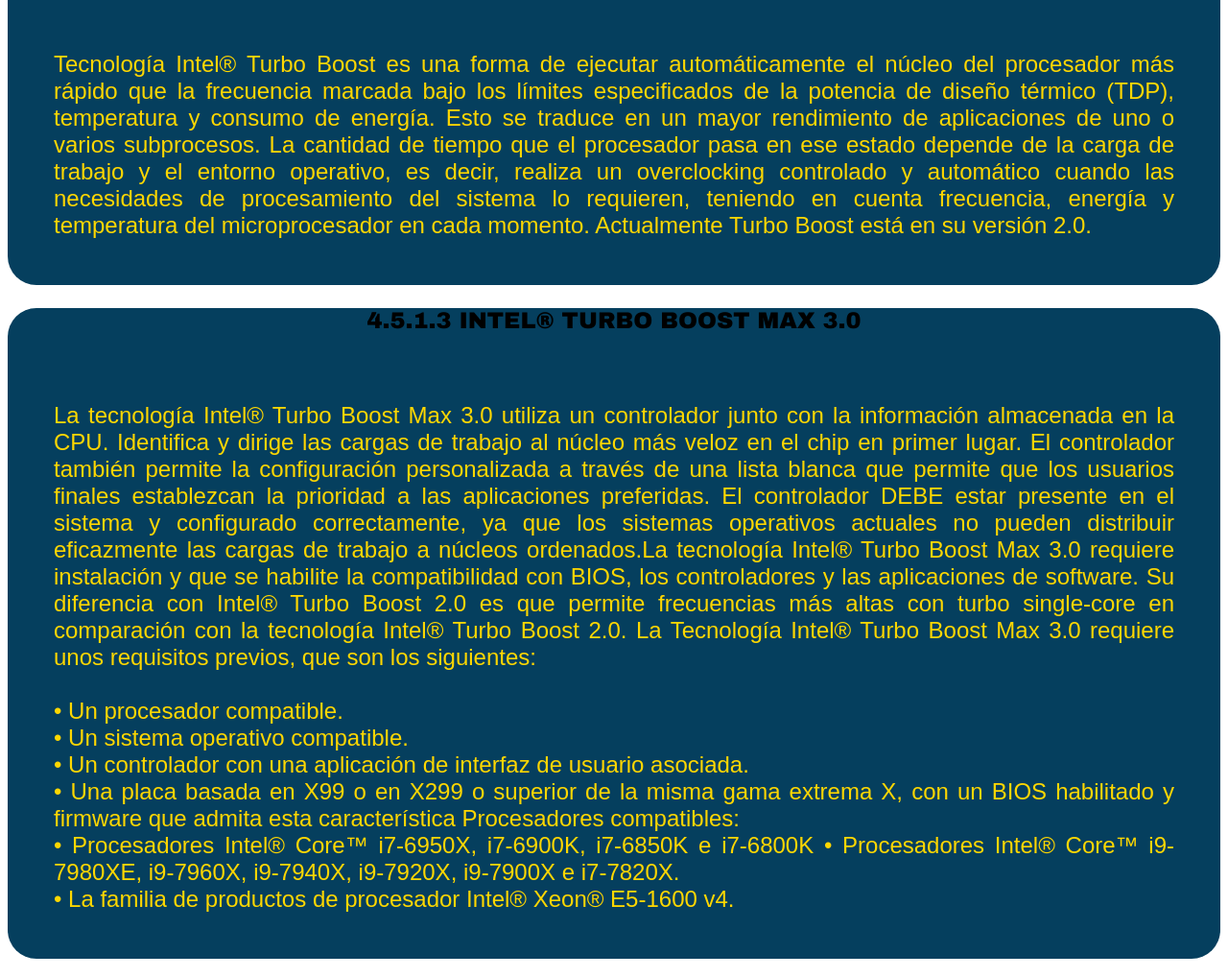
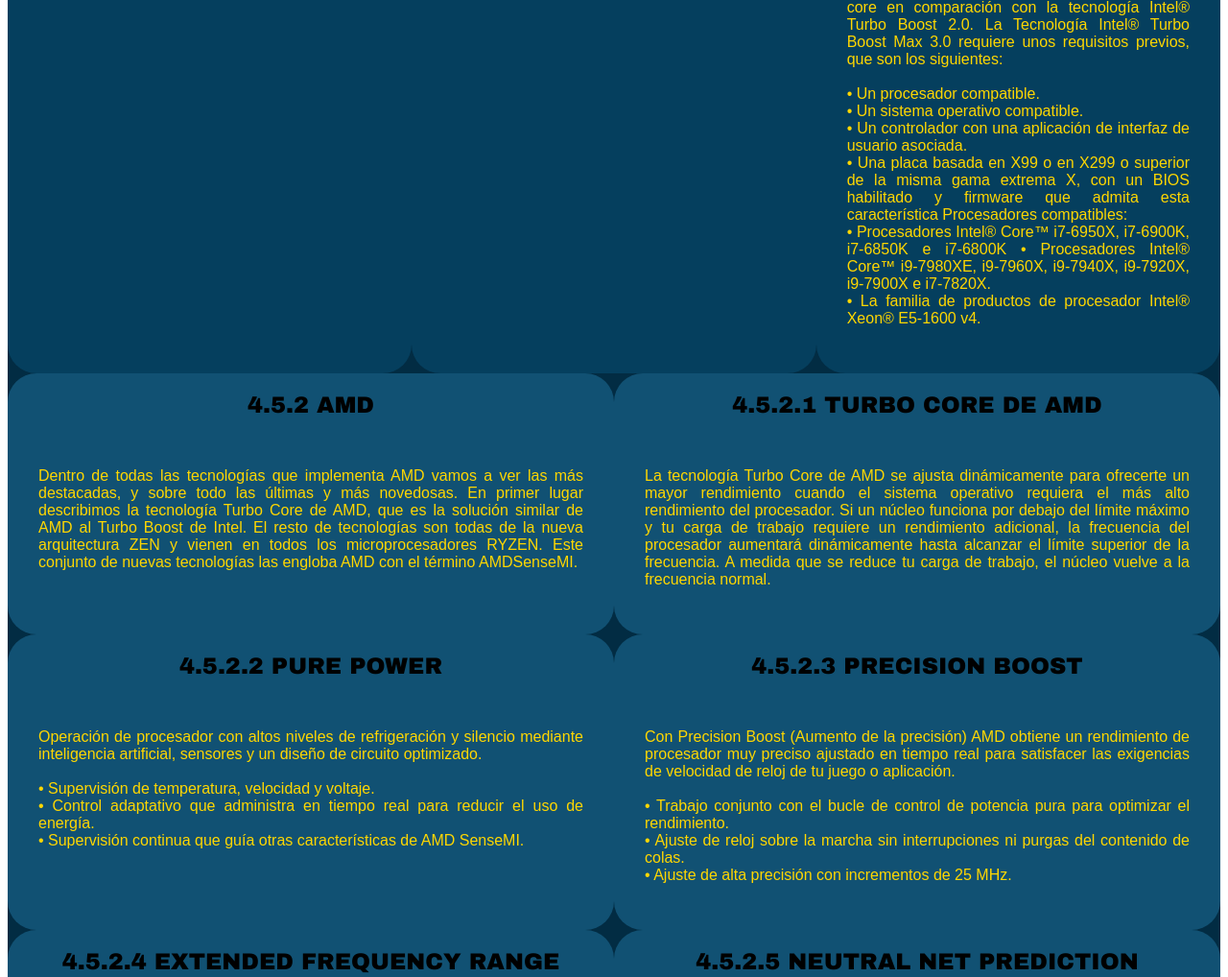
Before and after one commit to anuar-FP/PracticaFlexbox-ABB, a plain HTML site: page index.html in a window 1280 px wide. Shown: the part 553-1571 px from the top of the page at 96% size. Drawn offline with Linux system fonts and the light colour scheme.

Commit message:
Update style.css

```diff
--- a/media/style.css
+++ b/media/style.css
@@ -15,28 +15,35 @@
     padding: 2em;
     text-align: justify;
     color: #ffd700;
-    font-size: 1.5em;
+    font-size: 1em;
 }
 .section{
     background-color:#022c43;
     display: flex;
     flex-flow: wrap;
-    border-radius: 30px ;
-
 
 }
 .sectionintel{
 
-    background-color: white;
+    background-color: #022c43;
+    align-content: space-around;
+  display: flex;
+  flex-flow: row;
+  border-radius: 30px;
 }
 .sectionamd{
-    background-color: white;
+    background-color: #022c43;
+    display: flex;
+    flex-flow: wrap;
+    border-radius: 30px;
 }
 .article{
     background-color: #053f5e;
     border-radius: 30px;
+    width: 50%;
 }
 .article1{
     background-color: #115173;
     border-radius: 30px;
+    width: 50%;
 }
```
